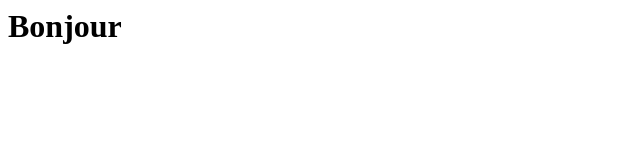
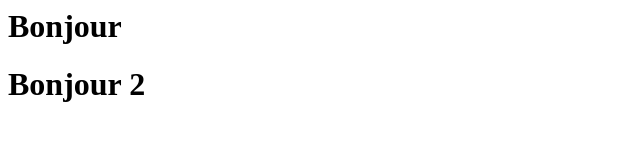
Before and after one commit to OlivierFst/projet1, a plain HTML site: page index.html in a window 1280 px wide. Shown: the whole page, without its empty margins (0-640 px from the left). Drawn offline with Linux system fonts and the light colour scheme.

Commit message:
2eme commit

```diff
--- a/index.html
+++ b/index.html
@@ -2,6 +2,8 @@
     <head>
     </head>
     <body>
+
         <h1>Bonjour</h1>
+        <h1>Bonjour 2</h1>
     </body>
 </html>
```
Also changed, not shown: test.txt (added).
